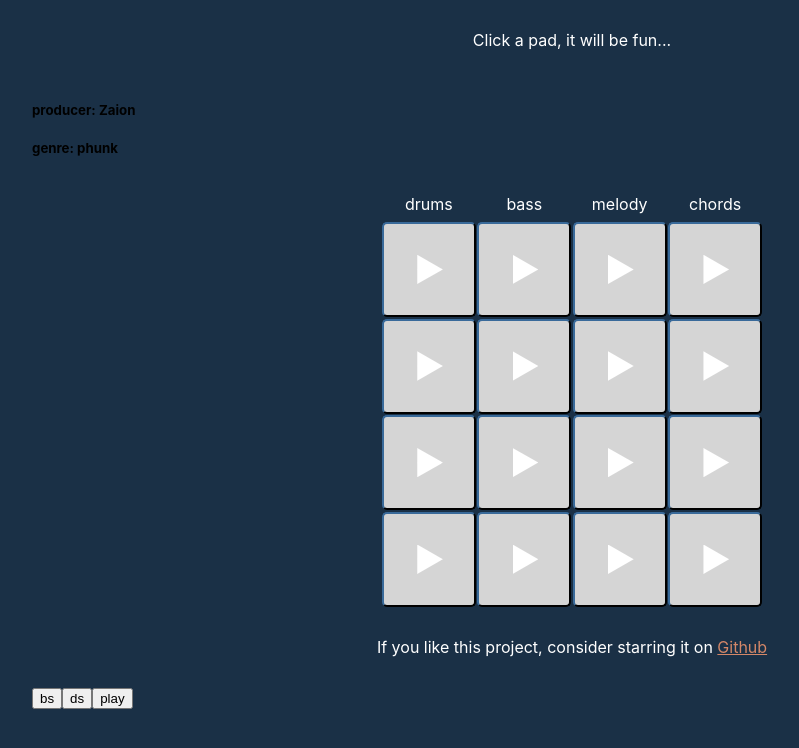
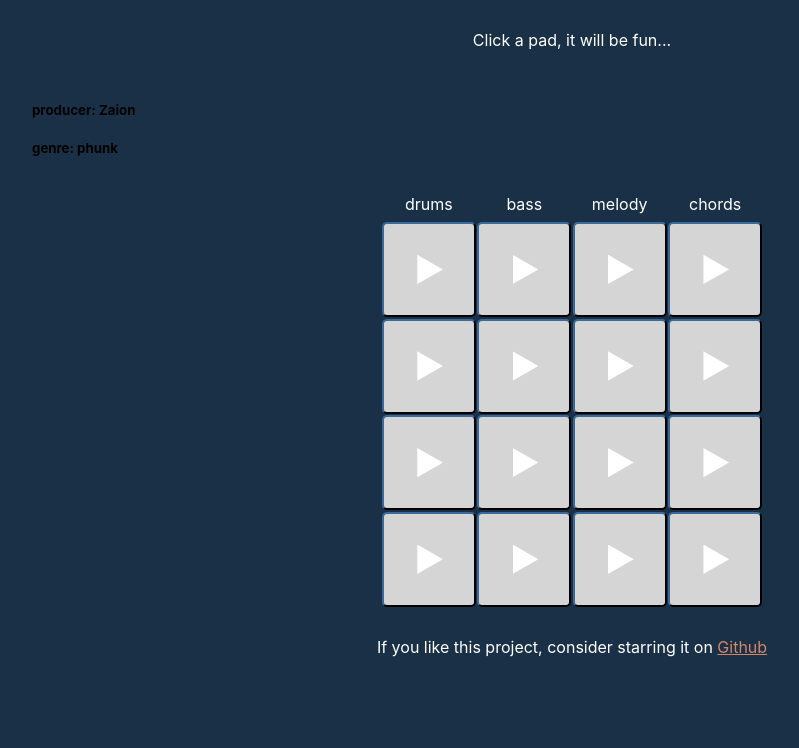
Before and after one commit to JanZaion/interactivebeats, a React (Create React App) app: page / in a window 1280 px wide. Shown: the top 748 px of the page, without its empty margins (68-867 px from the left). Built offline with nearby package versions, Linux system fonts and the light colour scheme; the HTML template or start-up script is replaced by a standard one.

Commit message:
remove the FT boilerplate

```diff
--- a/src/App.js
+++ b/src/App.js
@@ -2,7 +2,6 @@ import Header from './components/Header';
 import TrackSelector from './components/TrackSelector';
 import Intro from './components/Intro';
 import Outro from './components/Outro';
-import FT from './components/FT';
 
 function App() {
   return (
@@ -12,7 +11,6 @@ function App() {
         <Intro />
         <TrackSelector />
         <Outro />
-        <FT />
       </main>
     </>
   );
```
